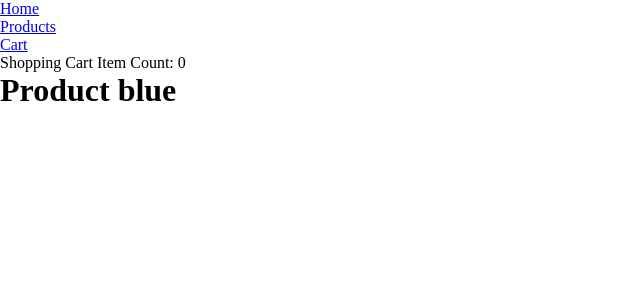
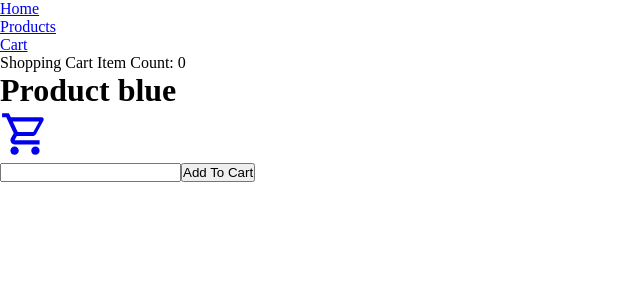
Before and after one commit to calansc/shopping-cart, a React (Vite) app: page /products/blue in a window 1280 px wide. Shown: the top 300 px of the page, without its empty margins (0-640 px from the left). Built offline with nearby package versions, Linux system fonts and the light colour scheme.

Commit message:
Update individual product page. Work on adding custom amount to cart

```diff
--- a/src/App.jsx
+++ b/src/App.jsx
@@ -1,4 +1,4 @@
-import { Link, Route, Routes } from "react-router-dom"
+import { Link, Route, Routes, useParams } from "react-router-dom"
 import { useState } from "react"
 import Home from "./pages/Home.jsx"
 import Cart from "./pages/Cart.jsx"
@@ -10,6 +10,7 @@ const App = () => {
   const [redCount, setRedCount] = useState(0);
   const [blueCount, setBlueCount] = useState(0);
   const [greenCount, setGreenCount] = useState(0);
+  const [addCount, setAddCount] = useState(0);
   const redIncrement = () => {
     setRedCount(redCount + 1)
     setCount(count + 1)
@@ -28,6 +29,14 @@ const App = () => {
     setBlueCount(0)
     setGreenCount(0)
   }
+  let {id} = useParams();
+  const addToCartCounter = () => {
+    setAddCount(event.target.value)
+    console.log({id})
+  }
+  const addToCart = () => {
+    setCount(count+addCount);
+  }
 
   return (
     <>
@@ -43,7 +52,7 @@ const App = () => {
       <Route path="/" element={<Home />} />
       <Route path="/cart" element={<Cart redCount={redCount} blueCount={blueCount} greenCount={greenCount} count={count} resetCounts={resetCounts}/>}/>
       <Route path="/products" element={<ProductList onClickRed={redIncrement} onClickBlue={blueIncrement} onClickGreen={greenIncrement}/>}/>
-      <Route path="/products/:id" element={<Product />}/>
+      <Route path="/products/:id" element={<Product addToCartClick={addToCart} onChangeCount={addToCartCounter}/>}/>
     </Routes>
     </>
   )
--- a/src/index.css
+++ b/src/index.css
@@ -5,12 +5,12 @@
   margin: 0px;
   padding: 0px;
 }
-.color-red {
+.red {
   filter: invert(9%) sepia(100%) saturate(7421%) hue-rotate(4deg) brightness(92%) contrast(110%);
 }
-.color-blue {
+.blue {
   filter: invert(9%) sepia(100%) saturate(7383%) hue-rotate(247deg) brightness(81%) contrast(141%);
 }
-.color-green {
+.green {
   filter: invert(55%) sepia(61%) saturate(3048%) hue-rotate(83deg) brightness(109%) contrast(127%);
 }
--- a/src/pages/Product.jsx
+++ b/src/pages/Product.jsx
@@ -1,10 +1,17 @@
 import { useParams } from "react-router-dom"
+import { useState } from "react"
+import cart from "../assets/cart-outline.svg"
 
-function Product() {
+function Product({ addToCartClick, onChangeCount}) {
     const { id } = useParams();
+
     return (
         <>
             <h1> Product {id}</h1>
+            <img className={id} src={cart} alt="Cart" height="50"/>
+            <br/>
+            <input type="number" onChange={onChangeCount}></input>
+            <button onClick={addToCartClick}>Add To Cart</button>
         </>
     )
 }
--- a/src/pages/ProductList.jsx
+++ b/src/pages/ProductList.jsx
@@ -8,7 +8,7 @@ export default function ProductList({ onClickRed, onClickBlue, onClickGreen }) {
             <ul>
                 <li>
                     <Link to="/products/red">
-                        <img className="color-red" src={cart} alt="Cart" height="50"/>
+                        <img className="red" src={cart} alt="Cart" height="50"/>
                         <br/>
                         Product Red
                     </Link>
@@ -20,7 +20,7 @@ export default function ProductList({ onClickRed, onClickBlue, onClickGreen }) {
                 </li>
                 <li>
                     <Link to="/products/blue">
-                        <img className="color-blue" src={cart} alt="Cart" height="50"/>
+                        <img className="blue" src={cart} alt="Cart" height="50"/>
                         <br/>
                         Product Blue
                     </Link>
@@ -30,8 +30,8 @@ export default function ProductList({ onClickRed, onClickBlue, onClickGreen }) {
                     </button>
 
                 </li>                <li>
-                    <Link to="/products/gren">
-                        <img className="color-green" src={cart} alt="Cart" height="50"/>
+                    <Link to="/products/green">
+                        <img className="green" src={cart} alt="Cart" height="50"/>
                         <br/>
                         Product Green
                     </Link>
```
